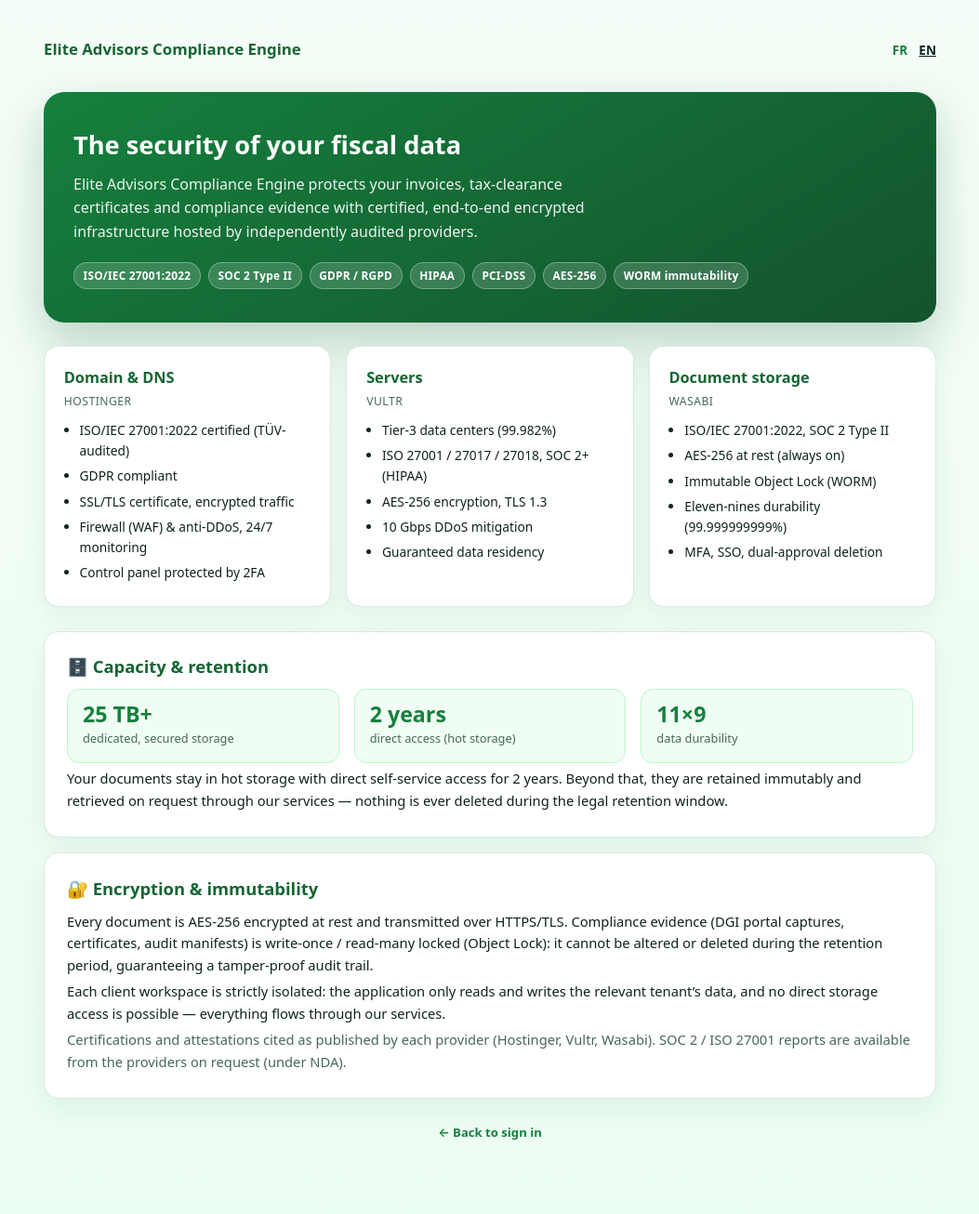
After one commit to Nekoutb/eace, a Laravel app: page /security in a window 1280 px wide. The commit adds this page. Shown: the whole page at 93% size, without its empty margins (113-1166 px from the left). Run offline with Laravel 12, Linux system fonts and the light colour scheme; some libraries are stand-ins or nearby versions.

Commit message:
Add public /security showcase page
A bilingual (FR/EN) "how we protect your data" page presenting the certified
hosting stack (Hostinger ISO 27001 + Vultr ISO/SOC 2 + Wasabi ISO/SOC 2 with
AES-256 and WORM Object Lock), the 25 TB+ dedicated storage and 2-year hot /
on-request retention model, and end-to-end encryption + per-tenant isolation.
Linked from the login screen.

Co-Authored-By: Claude Opus 4.8 (1M context) <noreply@anthropic.com>

```diff
--- a/resources/views/filament/signup-link.blade.php
+++ b/resources/views/filament/signup-link.blade.php
@@ -7,3 +7,7 @@
         <a href="{{ $url }}" style="color:#15803d;font-weight:600;text-decoration:none">{{ __('app.signup.link') }} →</a>
     </div>
 @endif
+
+<div style="margin-top:.9rem;text-align:center;font-size:.82rem">
+    <a href="{{ url('/security') }}" style="color:#46685a;font-weight:600;text-decoration:none">🔒 {{ app()->getLocale() === 'fr' ? 'Sécurité & protection des données' : 'Security & data protection' }}</a>
+</div>
--- /dev/null
+++ b/resources/views/security.blade.php
@@ -0,0 +1,136 @@
+@php($fr = app()->getLocale() === 'fr')
+<!DOCTYPE html>
+<html lang="{{ str_replace('_', '-', app()->getLocale()) }}">
+<head>
+    <meta charset="utf-8">
+    <meta name="viewport" content="width=device-width, initial-scale=1">
+    <title>{{ $fr ? 'Sécurité & protection des données' : 'Security & data protection' }} — Elite Advisors Compliance Engine</title>
+    <style>
+        :root{--g50:#f0fdf4;--g100:#dcfce7;--g200:#bbf7d0;--g300:#86efac;--g500:#22c55e;--g600:#16a34a;
+            --g700:#15803d;--g800:#166534;--g900:#14532d;--ink:#0f231a;--ink-soft:#46685a;--line:rgba(21,128,61,.16)}
+        *{box-sizing:border-box}
+        body{margin:0;color:var(--ink);font-family:ui-sans-serif,system-ui,-apple-system,"Segoe UI",Roboto,Arial,sans-serif;
+            line-height:1.6;background:linear-gradient(180deg,#f4fdf7,#ecfdf3)}
+        .wrap{max-width:1000px;margin:0 auto;padding:2.5rem 1.25rem 4rem}
+        .top{display:flex;justify-content:space-between;align-items:center;gap:1rem;margin-bottom:2rem;flex-wrap:wrap}
+        .logo{font-weight:800;font-size:1.05rem;color:var(--g800)}
+        .lang a{color:var(--g700);text-decoration:none;font-size:.85rem;font-weight:600;margin-left:.5rem}
+        .lang a.on{color:var(--ink);text-decoration:underline}
+        .hero{background:var(--g800);background:linear-gradient(150deg,var(--g700),var(--g900));color:#fff;
+            border-radius:22px;padding:2.2rem 2rem;box-shadow:0 20px 50px rgba(20,83,45,.25)}
+        .hero h1{margin:0 0 .5rem;font-size:1.7rem;font-weight:800}
+        .hero p{margin:0;opacity:.92;max-width:62ch}
+        .badges{display:flex;flex-wrap:wrap;gap:.5rem;margin-top:1.2rem}
+        .badge{font-size:.74rem;font-weight:700;letter-spacing:.02em;background:rgba(255,255,255,.16);
+            border:1px solid rgba(255,255,255,.3);color:#fff;padding:.28rem .6rem;border-radius:999px}
+        .grid{display:grid;grid-template-columns:repeat(3,1fr);gap:1rem;margin:1.6rem 0}
+        @media (max-width:780px){.grid{grid-template-columns:1fr}}
+        .card{background:#fff;border:1px solid var(--line);border-radius:16px;padding:1.25rem 1.3rem;box-shadow:0 10px 30px rgba(20,83,45,.07)}
+        .card h3{margin:0 0 .15rem;font-size:1.02rem;color:var(--g800)}
+        .card .role{font-size:.76rem;color:var(--ink-soft);margin:0 0 .7rem;text-transform:uppercase;letter-spacing:.04em}
+        .card ul{margin:0;padding-left:1.05rem}
+        .card li{font-size:.86rem;margin:.32rem 0}
+        .panel{background:#fff;border:1px solid var(--line);border-radius:16px;padding:1.4rem 1.5rem;margin-top:1rem;
+            box-shadow:0 10px 30px rgba(20,83,45,.07)}
+        .panel h2{margin:0 0 .6rem;font-size:1.15rem;color:var(--g800);display:flex;align-items:center;gap:.5rem}
+        .panel p{margin:.3rem 0;font-size:.92rem}
+        .kpis{display:flex;flex-wrap:wrap;gap:1rem;margin:.4rem 0 .2rem}
+        .kpi{flex:1 1 9rem;background:var(--g50);border:1px solid var(--g200);border-radius:13px;padding:.85rem 1rem}
+        .kpi b{display:block;font-size:1.45rem;font-weight:800;color:var(--g700);line-height:1.1}
+        .kpi span{font-size:.8rem;color:var(--ink-soft)}
+        .foot{margin-top:1.6rem;font-size:.82rem;color:var(--ink-soft);text-align:center}
+        .foot a{color:var(--g700);font-weight:600;text-decoration:none}
+        .note{font-size:.76rem;color:var(--ink-soft);margin-top:.8rem}
+    </style>
+</head>
+<body>
+<div class="wrap">
+    <div class="top">
+        <span class="logo">Elite Advisors Compliance Engine</span>
+        <span class="lang">
+            <a class="{{ $fr ? 'on' : '' }}" href="{{ url('/locale/fr') }}?to=/security">FR</a>
+            <a class="{{ $fr ? '' : 'on' }}" href="{{ url('/locale/en') }}?to=/security">EN</a>
+        </span>
+    </div>
+
+    <section class="hero">
+        <h1>{{ $fr ? 'La sécurité de vos données fiscales' : 'The security of your fiscal data' }}</h1>
+        <p>{{ $fr
+            ? 'Elite Advisors Compliance Engine protège vos factures, attestations et preuves de conformité avec une infrastructure certifiée, chiffrée de bout en bout et hébergée chez des prestataires audités de manière indépendante.'
+            : 'Elite Advisors Compliance Engine protects your invoices, tax-clearance certificates and compliance evidence with certified, end-to-end encrypted infrastructure hosted by independently audited providers.' }}</p>
+        <div class="badges">
+            <span class="badge">ISO/IEC 27001:2022</span>
+            <span class="badge">SOC 2 Type II</span>
+            <span class="badge">GDPR / RGPD</span>
+            <span class="badge">HIPAA</span>
+            <span class="badge">PCI-DSS</span>
+            <span class="badge">AES-256</span>
+            <span class="badge">{{ $fr ? 'Immuabilité WORM' : 'WORM immutability' }}</span>
+        </div>
+    </section>
+
+    <div class="grid">
+        <div class="card">
+            <h3>{{ $fr ? 'Domaine & DNS' : 'Domain & DNS' }}</h3>
+            <p class="role">Hostinger</p>
+            <ul>
+                <li>{{ $fr ? 'Certifié ISO/IEC 27001:2022 (audit TÜV)' : 'ISO/IEC 27001:2022 certified (TÜV-audited)' }}</li>
+                <li>{{ $fr ? 'Conforme RGPD' : 'GDPR compliant' }}</li>
+                <li>{{ $fr ? 'Certificat SSL/TLS, trafic chiffré' : 'SSL/TLS certificate, encrypted traffic' }}</li>
+                <li>{{ $fr ? 'Pare-feu (WAF) & anti-DDoS, surveillance 24/7' : 'Firewall (WAF) & anti-DDoS, 24/7 monitoring' }}</li>
+                <li>{{ $fr ? 'Accès au panneau protégé par 2FA' : 'Control panel protected by 2FA' }}</li>
+            </ul>
+        </div>
+        <div class="card">
+            <h3>{{ $fr ? 'Serveurs' : 'Servers' }}</h3>
+            <p class="role">Vultr</p>
+            <ul>
+                <li>{{ $fr ? 'Centres de données Tier 3 (99,982 %)' : 'Tier-3 data centers (99.982%)' }}</li>
+                <li>ISO 27001 / 27017 / 27018, SOC 2+ (HIPAA)</li>
+                <li>{{ $fr ? 'Chiffrement AES-256, TLS 1.3' : 'AES-256 encryption, TLS 1.3' }}</li>
+                <li>{{ $fr ? 'Mitigation DDoS 10 Gbps' : '10 Gbps DDoS mitigation' }}</li>
+                <li>{{ $fr ? 'Résidence des données garantie' : 'Guaranteed data residency' }}</li>
+            </ul>
+        </div>
+        <div class="card">
+            <h3>{{ $fr ? 'Stockage des documents' : 'Document storage' }}</h3>
+            <p class="role">Wasabi</p>
+            <ul>
+                <li>ISO/IEC 27001:2022, SOC 2 Type II</li>
+                <li>{{ $fr ? 'AES-256 au repos (toujours actif)' : 'AES-256 at rest (always on)' }}</li>
+                <li>{{ $fr ? 'Object Lock immuable (WORM)' : 'Immutable Object Lock (WORM)' }}</li>
+                <li>{{ $fr ? 'Durabilité 11 neuf (99,999999999 %)' : 'Eleven-nines durability (99.999999999%)' }}</li>
+                <li>{{ $fr ? 'MFA, SSO, double approbation de suppression' : 'MFA, SSO, dual-approval deletion' }}</li>
+            </ul>
+        </div>
+    </div>
+
+    <section class="panel">
+        <h2>🗄️ {{ $fr ? 'Capacité & conservation' : 'Capacity & retention' }}</h2>
+        <div class="kpis">
+            <div class="kpi"><b>25 {{ $fr ? 'To+' : 'TB+' }}</b><span>{{ $fr ? 'stockage dédié et sécurisé' : 'dedicated, secured storage' }}</span></div>
+            <div class="kpi"><b>2 {{ $fr ? 'ans' : 'years' }}</b><span>{{ $fr ? 'accès direct (stockage chaud)' : 'direct access (hot storage)' }}</span></div>
+            <div class="kpi"><b>11×9</b><span>{{ $fr ? 'durabilité des données' : 'data durability' }}</span></div>
+        </div>
+        <p>{{ $fr
+            ? 'Vos documents restent en stockage « chaud » avec accès direct en libre-service pendant 2 ans. Au-delà, ils sont conservés de manière immuable et restitués à la demande via nos services — rien n’est jamais supprimé pendant la durée légale de conservation.'
+            : 'Your documents stay in hot storage with direct self-service access for 2 years. Beyond that, they are retained immutably and retrieved on request through our services — nothing is ever deleted during the legal retention window.' }}</p>
+    </section>
+
+    <section class="panel">
+        <h2>🔐 {{ $fr ? 'Chiffrement & immuabilité' : 'Encryption & immutability' }}</h2>
+        <p>{{ $fr
+            ? 'Chaque document est chiffré en AES-256 au repos et transmis via HTTPS/TLS. Les preuves de conformité (captures des portails de la DGI, attestations, manifestes d’audit) sont verrouillées en écriture unique / lecture multiple (Object Lock) : elles ne peuvent être ni modifiées ni supprimées pendant la durée de conservation, garantissant une piste d’audit inviolable.'
+            : 'Every document is AES-256 encrypted at rest and transmitted over HTTPS/TLS. Compliance evidence (DGI portal captures, certificates, audit manifests) is write-once / read-many locked (Object Lock): it cannot be altered or deleted during the retention period, guaranteeing a tamper-proof audit trail.' }}</p>
+        <p>{{ $fr
+            ? 'Chaque espace client est strictement cloisonné : l’application ne lit et n’écrit que les données du locataire concerné, et aucun accès direct au stockage n’est possible — tout passe par nos services.'
+            : 'Each client workspace is strictly isolated: the application only reads and writes the relevant tenant’s data, and no direct storage access is possible — everything flows through our services.' }}</p>
+        <p class="note">{{ $fr
+            ? 'Certifications et attestations citées telles que publiées par chaque prestataire (Hostinger, Vultr, Wasabi). Les rapports SOC 2 / ISO 27001 sont disponibles auprès des prestataires sur demande (sous NDA).'
+            : 'Certifications and attestations cited as published by each provider (Hostinger, Vultr, Wasabi). SOC 2 / ISO 27001 reports are available from the providers on request (under NDA).' }}</p>
+    </section>
+
+    <p class="foot"><a href="{{ url('/app') }}">{{ $fr ? '← Retour à la connexion' : '← Back to sign in' }}</a></p>
+</div>
+</body>
+</html>
--- a/routes/web.php
+++ b/routes/web.php
@@ -15,6 +15,15 @@ Route::get('/', function () {
 
     return redirect($isCentral ? '/admin' : '/app');
 });
+
+/*
+ * Public "how we protect your data" security showcase — the certified stack
+ * (Hostinger / Vultr / Wasabi), encryption, WORM immutability and retention.
+ * Public + central; respects the FR/EN locale.
+ */
+Route::get('/security', fn () => view('security'))
+    ->middleware(SetLocale::class)
+    ->name('security');
 
 /*
  * Public self-service sign-up — a prospective customer provisions their own
```
